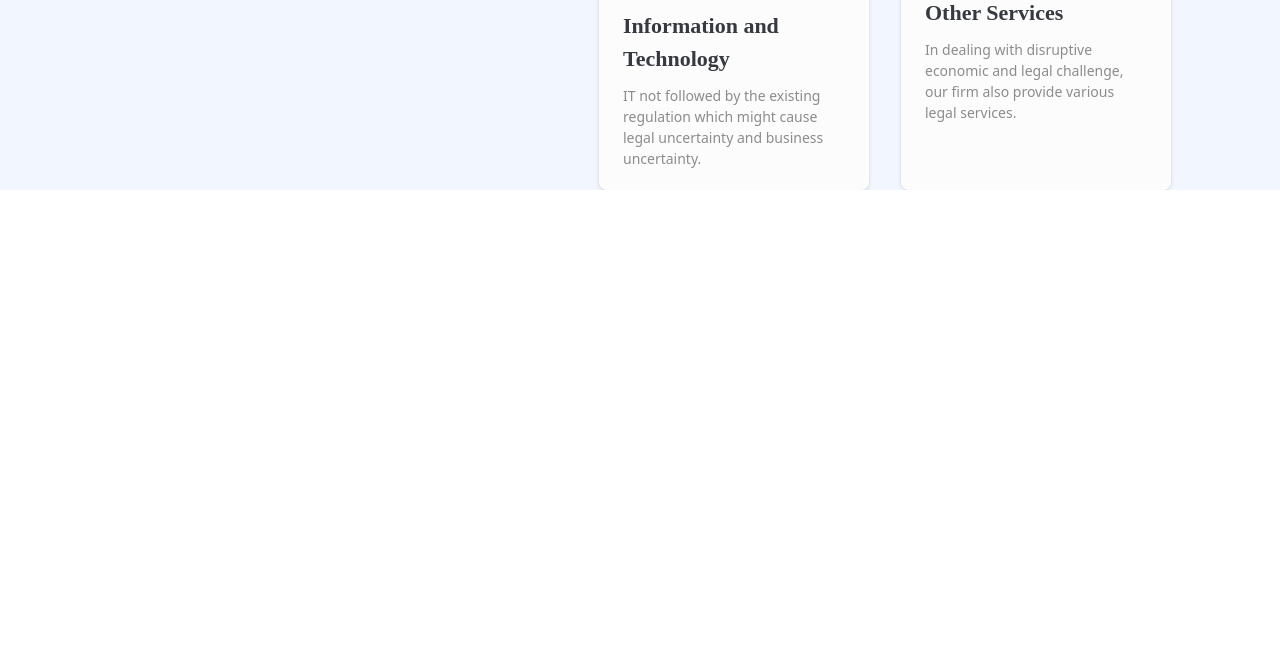
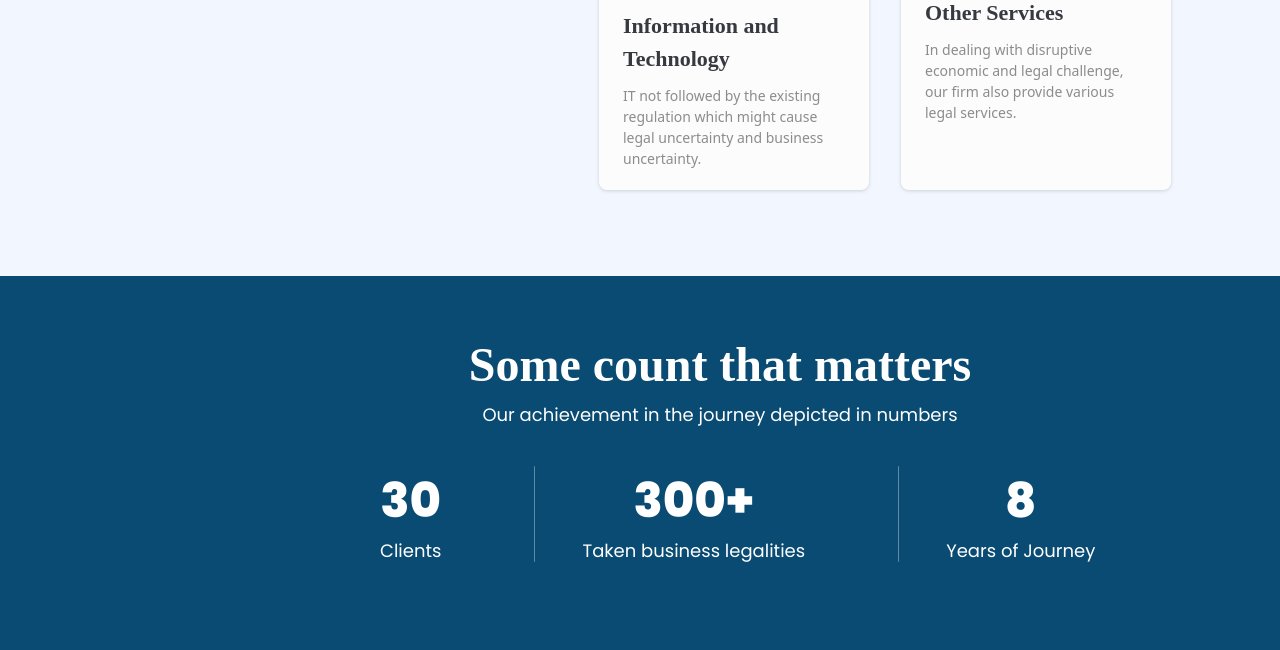
Before and after one commit to D1ORdev/lawyer, a plain HTML site: page index.html in a window 1280 px wide. Shown: the part 1558-2208 px from the top of the page. Before the commit the page ends 1748 px from the top, so only its background shows below. Drawn offline with nearby package versions, Linux system fonts and the light colour scheme; a web font is replaced by a local one.

Commit message:
achievement done

```diff
--- a/index.html
+++ b/index.html
@@ -82,7 +82,7 @@
 
     </section>
 
-    <section id="keyingisi" class="bg-[#F2F7FF] w-[1440px]">
+    <section id="keyingisi" class="bg-[#F2F7FF] w-[1440px] h-[786px]">
       <div class="container">
         <div class="all flex">
           <div class="yozuvlar block ml-[130px] pt-[200px]">
@@ -120,5 +120,32 @@
         </div>
       </div>
     </section>
+
+    <section id="achievement">
+    <div class="all w-[1440px] h-[374px] bg-[#094B72]">
+      <div class="tepa block pt-[53px]">
+        <h1 class="font-['PlayfairDisplay'] font-black text-[48px] text-center text-[#FFFFFF]">Some count that matters</h1>
+        <p class="font-['Poppins'] text-[18px] font-normal text-center text-[#FFFFFF]">Our achievement in the journey depicted in numbers</p>
+      </div>
+      <div class="pas flex mt-[37px] gap-[30px]">
+      <div class="1 block ml-[380px] ">
+        <h1 class="font-['Poppins'] font-extrabold text-[48px] text-center text-[#FFFFFF]">30</h1>
+        <p class="font-['Poppins'] text-[18px] font-normal text-center text-[#FFFFFF]">Clients</p>
+      </div>
+      <hr class="rotate-90 w-[96px] h-[2px] rounded-[1px] mt-[48px] opacity-[40%] ml-[15px]">
+      <div class="2 block ml-[-30px]">
+        <h1 class="font-['Poppins'] font-extrabold text-[48px] text-center text-[#FFFFFF]">300+</h1>
+        <p class="font-['Poppins'] text-[18px] font-normal text-center text-[#FFFFFF]">Taken business legalities</p>
+      </div>
+      <hr class="rotate-90 w-[96px] h-[2px] rounded-[1px] mt-[48px] opacity-[40%] ml-[15px]">
+      <div class="3 block ml-[-30px]">
+        <h1 class="font-['Poppins'] font-extrabold text-[48px] text-center text-[#FFFFFF]">8</h1>
+        <p class="font-['Poppins'] text-[18px] font-normal text-center text-[#FFFFFF]">Years of Journey</p>
+      </div>
+
+      </div>
+
+    </div>
+    </section>
   </body>
 </html>
```
